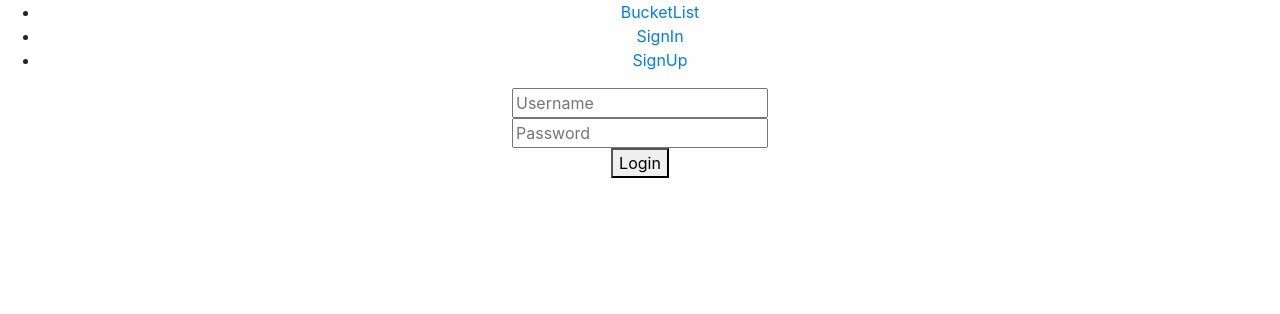
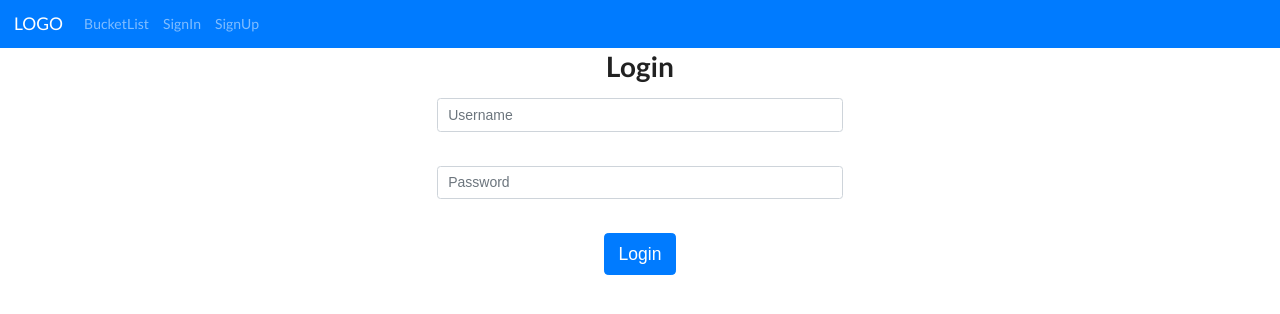
Before and after one commit to build-week-bucketlist/Front-End, a React (Create React App) app in the folder bucketlist-react/: page /signIn in a window 1280 px wide. Shown: the top 314 px of the page. Built offline with nearby package versions, Linux system fonts and the light colour scheme.

Commit message:
Added some design

```diff
--- a/bucketlist-react/public/index.html
+++ b/bucketlist-react/public/index.html
@@ -16,6 +16,7 @@
   integrity="sha384-ggOyR0iXCbMQv3Xipma34MD+dH/1fQ784/j6cY/iJTQUOhcWr7x9JvoRxT2MZw1T"
   crossorigin="anonymous"
 />
+  <link rel="stylesheet" href="//cdn.jsdelivr.net/npm/semantic-ui@2.4.2/dist/semantic.min.css" />
 
     <!--
       Notice the use of %PUBLIC_URL% in the tags above.
--- a/bucketlist-react/src/App.js
+++ b/bucketlist-react/src/App.js
@@ -1,25 +1,36 @@
 import React from 'react';
 import './App.css';
-import { Route, Link } from 'react-router-dom';
+import { Route,} from 'react-router-dom';
 import SignInForm from './Sign-in/components/SignInForm'
 import ProtectedPage from './BucketList/components/ProtectedPage';
 import SignUpForm from './Sign-up/components/SignUpForm'
 import PrivateRoute from './Sign-in/components/PrivateRoute';
+import {Navbar,Nav} from 'react-bootstrap'
 
 function App() {
   return (
     <div className="App">
-      <ul>
-        <li>
-          <Link to = '/BucketList' >BucketList</Link>
-        </li>
-        <li>
-          <Link to = '/SignIn' >SignIn</Link>
-        </li>
-        <li>
-          <Link to = '/SignUp' >SignUp</Link>
-        </li>
-      </ul>
+      <Navbar   bg="primary" variant="dark">
+      <Navbar.Brand href="#home">LOGO</Navbar.Brand>
+
+      <Nav className="col-md-4 mr-auto">
+
+          <Nav.Link href="BucketList"  >
+            BucketList
+          </Nav.Link>
+
+
+          <Nav.Link href = '/SignIn' >
+         SignIn
+          </Nav.Link>
+
+
+          <Nav.Link href = '/SignUp' >
+          SignUp
+          </Nav.Link>
+          </Nav>
+
+      </Navbar>
 
       <PrivateRoute exact path = '/bucketList' component = {ProtectedPage} />
 
--- a/bucketlist-react/src/BucketList/BucketListActions.js
+++ b/bucketlist-react/src/BucketList/BucketListActions.js
@@ -53,7 +53,7 @@ export function gettingItems(id){
             console.log('gettingItems',res.data)
         })
         .catch(err => {
-            dispatch({type: FETCHING_ITEMS_FAILED, payload: err})
+            dispatch({type: FETCHING_ITEMS_FAILED, payload: err.message})
             console.log(err)
         })
     }
--- a/bucketlist-react/src/BucketList/components/Bucket.js
+++ b/bucketlist-react/src/BucketList/components/Bucket.js
@@ -1,12 +1,23 @@
 import React from 'react';
+// import { Icon } from 'semantic-ui-react'
 
 const Bucket = props => {
     return (
-        <li>
-            description: {props.item.description}
-            completed: {props.item.completed}
-            created: {props.item.created}
-        </li>
+        <div className="form-group row">
+        <div className="col-md-4">
+
+                </div>
+        <div className="col-md-4">
+        <ul class="list-group">
+        <i class = 'delete'> </i><li class="list-group-item list-group-item-action">{props.item.description}</li>
+
+         </ul>
+        </div>
+        <div className="col-md-4">
+
+        </div>
+    </div>
+
     )
 }
 
--- a/bucketlist-react/src/BucketList/components/BucketListForm.js
+++ b/bucketlist-react/src/BucketList/components/BucketListForm.js
@@ -1,6 +1,7 @@
 import React from 'react';
 import {connect} from 'react-redux'
 import {addTodo, fetchingCurrentUser} from '../BucketListActions'
+import {Row, Col} from 'react-bootstrap'
 
 class BucketListForm extends React.Component{
     state = {
@@ -32,35 +33,34 @@ class BucketListForm extends React.Component{
    }
 
     render(){
-
         return (
-            <div className="form-group row">
-               <div className="col-sm-10">
+        <div>
+        <Row>
+            <Col md={{ span: 4, offset: 4 }}>
                 <h1>BucketList</h1>
-                <div>
-                    {}
-                </div>
-                <form onSubmit = {this.addToList}>
+                <form   onSubmit = {this.addToList}>
+                    <div className = 'form-group'>
                     <input className = 'form-control'
                         type = 'text'
                         name = 'description'
                         placeholder = 'description'
                         value = {this.state.description}
                         onChange = {this.handleChange} />
+                    </div>
+                       <button className = 'btn btn-primary btn-md ml-md-auto active'
+                    type = 'submit' >Add BucketList</button>
+                </form>
 
-
-                    <button className = 'btn btn-primary btn-md'
-                    type = 'submit'>Add BucketList</button>
-                </form>
-               </div>
-            </div>
+              </Col>
+        </Row>
+        </div>
         )
     }
 
 }
 
 const mapStateToProps = state => {
-    console.log('BucketListForm mapStateToProps ',state)
+    console.log('BucketListFormmapStateToProps ',state)
     return {
         completed:state.bucketlistReducer.completed,
         description:state.bucketlistReducer.description,
--- a/bucketlist-react/src/Sign-in/components/SignInForm.js
+++ b/bucketlist-react/src/Sign-in/components/SignInForm.js
@@ -1,6 +1,7 @@
 import React from 'react';
 import { login } from '../SignInAction';
 import { connect } from 'react-redux';
+import {Row, Col} from 'react-bootstrap'
 
 class SignInForm extends React.Component {
     constructor() {
@@ -34,29 +35,39 @@ class SignInForm extends React.Component {
         const { isLoading, error } = this.props
 
         return (
+            <div>
+
+            <Row>
+            <Col md={{ span: 4, offset: 4 }}>
+            <h1>Login</h1>
             <form onSubmit={this.handleSubmit}>
                 {error && <p className="error">{error}</p>}
-
-                <input
+                <div className = 'form-group'>
+                <input className = 'form-control'
                     type="text"
                     name="username"
                     placeholder="Username"
                     value={username}
                     onChange={this.handleChange} /><br
                     />
-
-                <input
+                  </div>
+                  <div className = 'form-group'>
+                <input className = 'form-control'
                     type="password"
                     name="password"
                     placeholder="Password"
                     value={password}
                     onChange={this.handleChange} /><br
                     />
-
+                 </div>
                 {isLoading
                     ? <p>Logging in...</p>
-                    : <button type="submit">Login</button>}
+                    : <button className = 'btn btn-primary btn-lg'
+                    type="submit">Login</button>}
             </form>
+            </Col>
+        </Row>
+        </div>
         )
     }
 }
--- a/bucketlist-react/src/Sign-in/components/axiosWithAuth.js
+++ b/bucketlist-react/src/Sign-in/components/axiosWithAuth.js
@@ -9,6 +9,6 @@ import axios from 'axios';
     },
 
   });
-};
+}
 
 export default axiosWithAuth;
--- a/bucketlist-react/src/Sign-up/components/SignUpForm.js
+++ b/bucketlist-react/src/Sign-up/components/SignUpForm.js
@@ -1,6 +1,7 @@
 import React, {Component} from 'react';
 import {connect} from 'react-redux';
 import {signingUp} from '../SignUpAction'
+import {Row, Col} from 'react-bootstrap'
 
 
 class SignUpForm extends Component {
@@ -27,12 +28,15 @@ class SignUpForm extends Component {
     render(){
 
         return (
-        <div className="col-md-6 col-md-offset-3">
+
+
+                <Row>
+                    <Col md={{ span: 4, offset: 4 }}>
             <form onSubmit = {this.signUp}>
-                <h2>Sign Up</h2>
+                <h1>Sign Up</h1>
 
                 <div className = 'form-group'>
-                <label className = 'control-label'>name</label>
+                {/* <label className = 'control-label'>name</label> */}
                 <input className = 'form-control'
                     type = 'text'
                     placeholder = 'name'
@@ -42,7 +46,7 @@ class SignUpForm extends Component {
                     />
                 </div>
                 <div className = 'form-group'>
-                <label className = 'control-label'>Email</label>
+                {/* <label className = 'control-label'>Email</label> */}
                 <input className = 'form-control'
                     type = 'text'
                     placeholder = 'email'
@@ -52,7 +56,7 @@ class SignUpForm extends Component {
                     />
                 </div>
                 <div className = 'form-group'>
-                <label className = 'control-label'>Password</label>
+                {/* <label className = 'control-label'>Password</label> */}
                 <input className = 'form-control'
                     type = 'password'
                     placeholder = 'password'
@@ -66,7 +70,9 @@ class SignUpForm extends Component {
                         SignUp
                 </button>
             </form>
-            </div>
+            </Col>
+            </Row>
+
         )
     }
 }
--- a/package.json
+++ b/package.json
@@ -2,6 +2,7 @@
   "dependencies": {
     "axios": "^0.19.0",
     "bootstrap": "^4.3.1",
-    "react-bootstrap": "^1.0.0-beta.10"
+    "react-bootstrap": "^1.0.0-beta.10",
+    "semantic-ui-react": "^0.87.3"
   }
 }
```
Also changed, not shown: bucketlist-react/src/BucketList/bucketlistReducer.js (line endings or trailing spaces), 1 other file (tests, documents, lock files or other folders).
